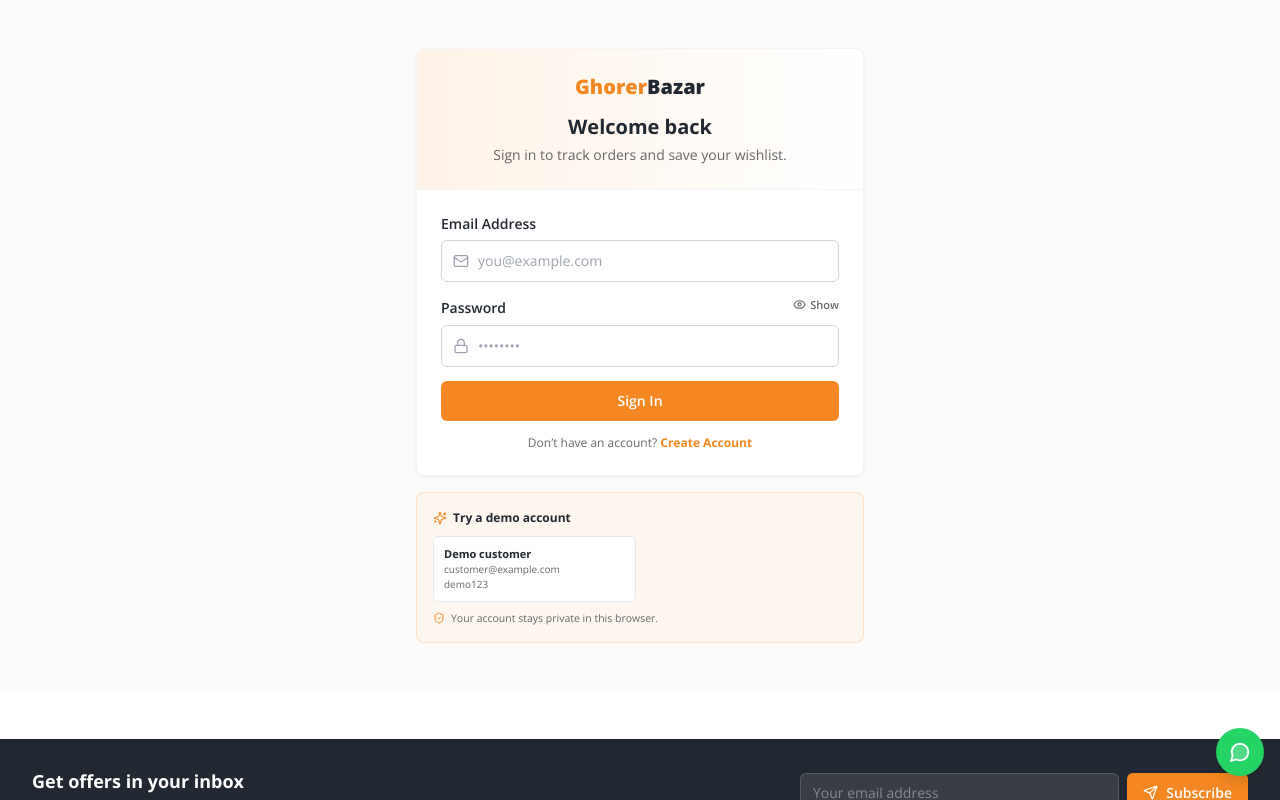
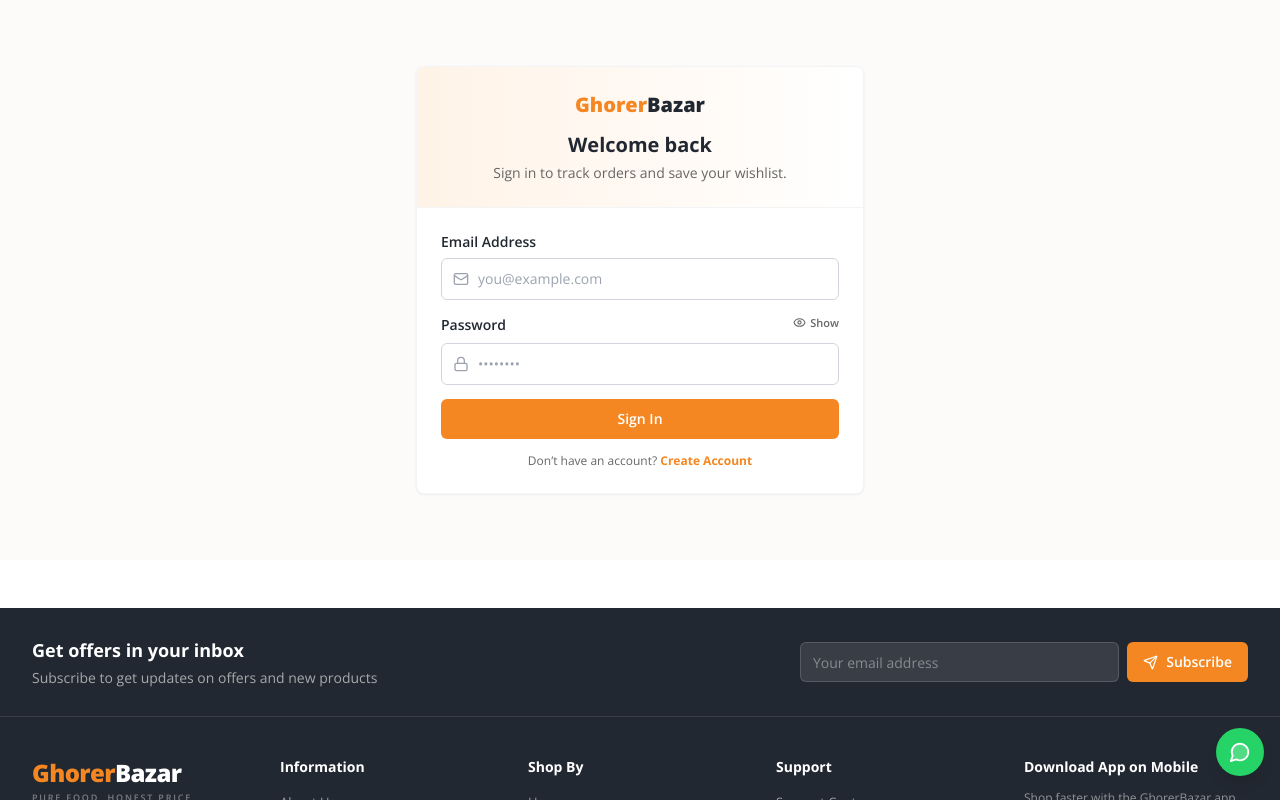
Before and after one commit to shujonsjn/E-Shop, a React (Vite) app: page /login in a window 1280 px wide. Shown: the top 800 px of the page. Built offline with nearby package versions, Linux system fonts and the light colour scheme; no server answers; the database is empty.

Commit message:
fix: remove demo customer login box and built-in demo accounts

```diff
--- a/src/context/AuthContext.jsx
+++ b/src/context/AuthContext.jsx
@@ -13,28 +13,8 @@ export const useAuth = () => {
   return context
 }
 
-const defaultUsers = [
-  {
-    id: 1,
-    name: 'Admin',
-    email: 'admin@shoeshop.com',
-    password: 'admin123',
-    role: 'admin',
-    phone: '',
-    address: '',
-  },
-  {
-    id: 2,
-    name: 'Demo Customer',
-    email: 'customer@example.com',
-    password: 'demo123',
-    role: 'user',
-    phone: '01700000000',
-    address: 'House 12, Road 5, Dhanmondi, Dhaka',
-    createdAt: '2026-01-15T00:00:00.000Z',
-  },
-]
-
+// No built-in accounts. A live store must not ship with a known password, and
+// the demo customer box used to advertise one right on the login page.
 export const AuthProvider = ({ children }) => {
   const [user, setUser] = useState(() => {
     try {
@@ -46,24 +26,33 @@ export const AuthProvider = ({ children }) => {
   })
 
   const [users, setUsers] = useState(() => {
+    const demoEmails = new Set(['customer@example.com'])
+    const isOldDemoAdmin = (u) =>
+      u && u.email === 'admin@shoeshop.com' && u.role === 'admin' && u.password === 'admin123'
     try {
       const savedUsers = localStorage.getItem('shoeshop_users')
       if (savedUsers) {
         const parsed = JSON.parse(savedUsers)
-        if (Array.isArray(parsed) && parsed.length > 0) {
-          // Make sure the documented demo accounts always exist
-          const merged = [...parsed]
-          defaultUsers.forEach((demoUser) => {
-            if (!merged.some((u) => u.email === demoUser.email)) merged.push(demoUser)
-          })
-          return merged
+        if (Array.isArray(parsed)) {
+          // Strip the old hard-coded demo accounts from any device that still
+          // has them cached, so they cannot be used to sign in anymore.
+          const cleaned = parsed.filter(
+            (u) => u && !demoEmails.has(String(u.email).toLowerCase()) && !isOldDemoAdmin(u)
+          )
+          if (cleaned.length !== parsed.length) {
+            try {
+              localStorage.setItem('shoeshop_users', JSON.stringify(cleaned))
+            } catch {
+              /* ignore */
+            }
+          }
+          return cleaned
         }
       }
     } catch {
       /* ignore */
     }
-    localStorage.setItem('shoeshop_users', JSON.stringify(defaultUsers))
-    return defaultUsers
+    return []
   })
 
   const [orders, setOrders] = useState(() => {
--- a/src/data/pages.js
+++ b/src/data/pages.js
@@ -224,10 +224,10 @@ export const pages = {
         heading: 'Clearing your data',
         heading_bn: 'ডেটা মুছে ফেলা',
         body: [
-          'You can remove everything by clearing this site’s data in your browser settings. Logging out removes the active session but keeps the demo account so you can sign in again.',
+          'You can remove everything by clearing this site’s data in your browser settings. Logging out ends the active session; you can sign in again with your own account.',
         ],
         body_bn: [
-          'ব্রাউজার সেটিংসে এই সাইটের ডেটা মুছে ফেললে সবকিছু মুছে যাবে। লগ আউট করলে শুধু চলমান সেশন শেষ হয়, ডেমো অ্যাকাউন্ট থেকে যায় যাতে আবার সাইন ইন করতে পারেন।',
+          'ব্রাউজার সেটিংসে এই সাইটের ডেটা মুছে ফেললে সবকিছু মুছে যাবে। লগ আউট করলে শুধু চলমান সেশন শেষ হয়; নিজের অ্যাকাউন্ট দিয়ে আবার সাইন ইন করতে পারবেন।',
         ],
       },
       {
--- a/src/pages/Login.jsx
+++ b/src/pages/Login.jsx
@@ -1,18 +1,8 @@
 import { useState } from 'react'
 import { Link, useLocation, useNavigate } from 'react-router-dom'
-import { Eye, EyeOff, Lock, Mail, ShieldCheck, Sparkles } from 'lucide-react'
+import { Eye, EyeOff, Lock, Mail } from 'lucide-react'
 import { useAuth } from '../context/AuthContext'
 import { useLanguage } from '../i18n/LanguageContext'
-
-const demoAccounts = [
-  {
-    role: 'customer',
-    email: 'customer@example.com',
-    password: 'demo123',
-    label: 'Demo customer',
-    labelBn: 'ডেমো ক্রেতা',
-  },
-]
 
 const Login = () => {
   const { login } = useAuth()
@@ -37,11 +27,6 @@ const Login = () => {
     } else {
       navigate(from || '/account')
     }
-  }
-
-  const fillDemo = (account) => {
-    setEmail(account.email)
-    setPassword(account.password)
   }
 
   return (
@@ -123,33 +108,6 @@ const Login = () => {
               </p>
             </form>
           </div>
-
-          <div className="mt-4 rounded-lg border border-brand/20 bg-brand-soft p-4">
-            <p className="flex items-center gap-1.5 text-[12px] font-bold text-ink">
-              <Sparkles size={14} className="text-brand" />
-              {tx('Try a demo account', 'ডেমো অ্যাকাউন্ট দিয়ে দেখুন')}
-            </p>
-            <div className="mt-2 grid gap-2 sm:grid-cols-2">
-              {demoAccounts.map((account) => (
-                <button
-                  key={account.email}
-                  type="button"
-                  onClick={() => fillDemo(account)}
-                  className="rounded-md border border-gray-200 bg-white px-2.5 py-2 text-left transition hover:border-brand"
-                >
-                  <span className="block text-[11px] font-bold text-ink">
-                    {tx(account.label, account.labelBn)}
-                  </span>
-                  <span className="block truncate text-[10px] text-ink-muted">{account.email}</span>
-                  <span className="block text-[10px] text-ink-muted">{account.password}</span>
-                </button>
-              ))}
-            </div>
-            <p className="mt-2 flex items-start gap-1.5 text-[10.5px] leading-4 text-ink-muted">
-              <ShieldCheck size={12} className="mt-0.5 shrink-0 text-brand" />
-              {t('auth.demoNote')}
-            </p>
-          </div>
         </div>
       </div>
     </div>
```
